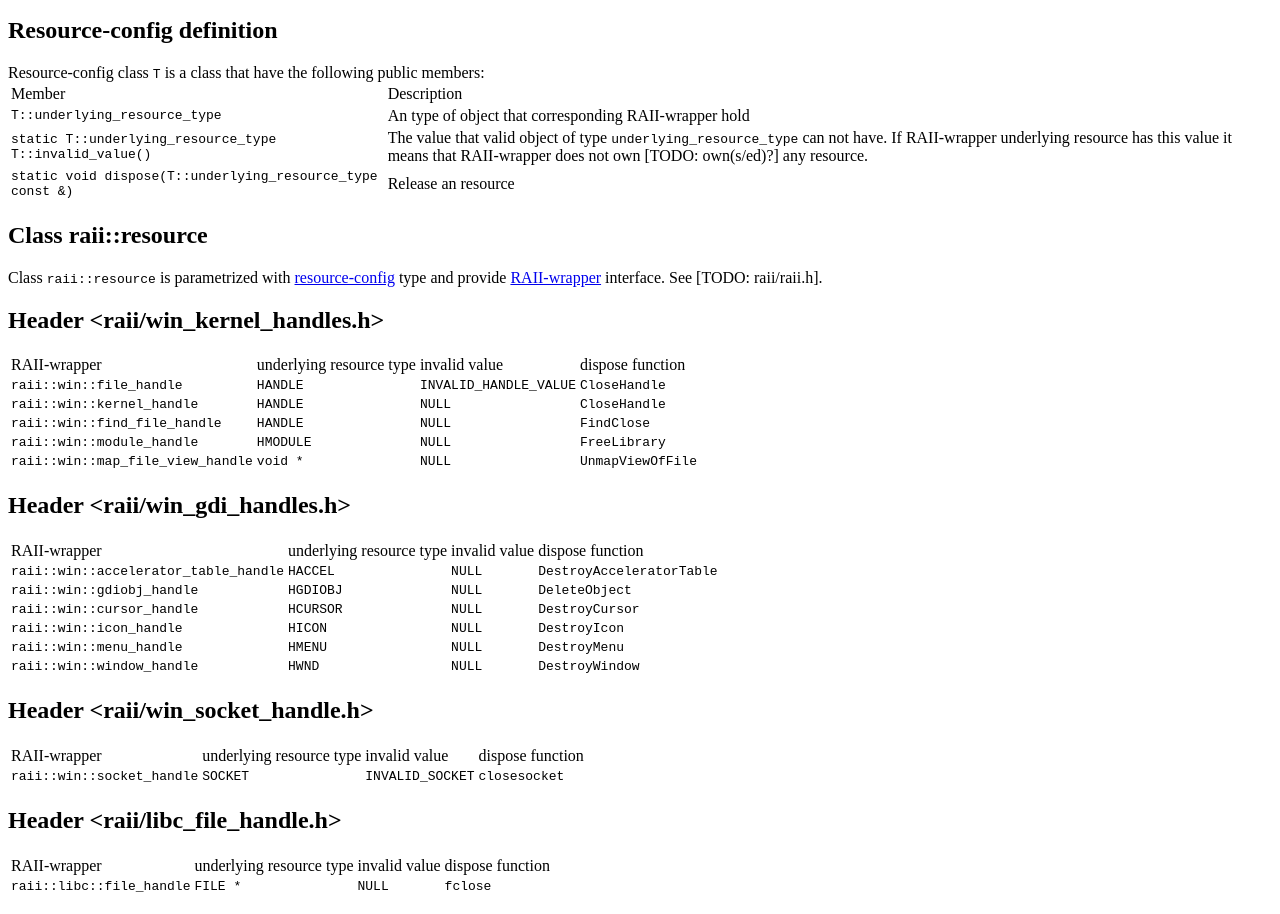
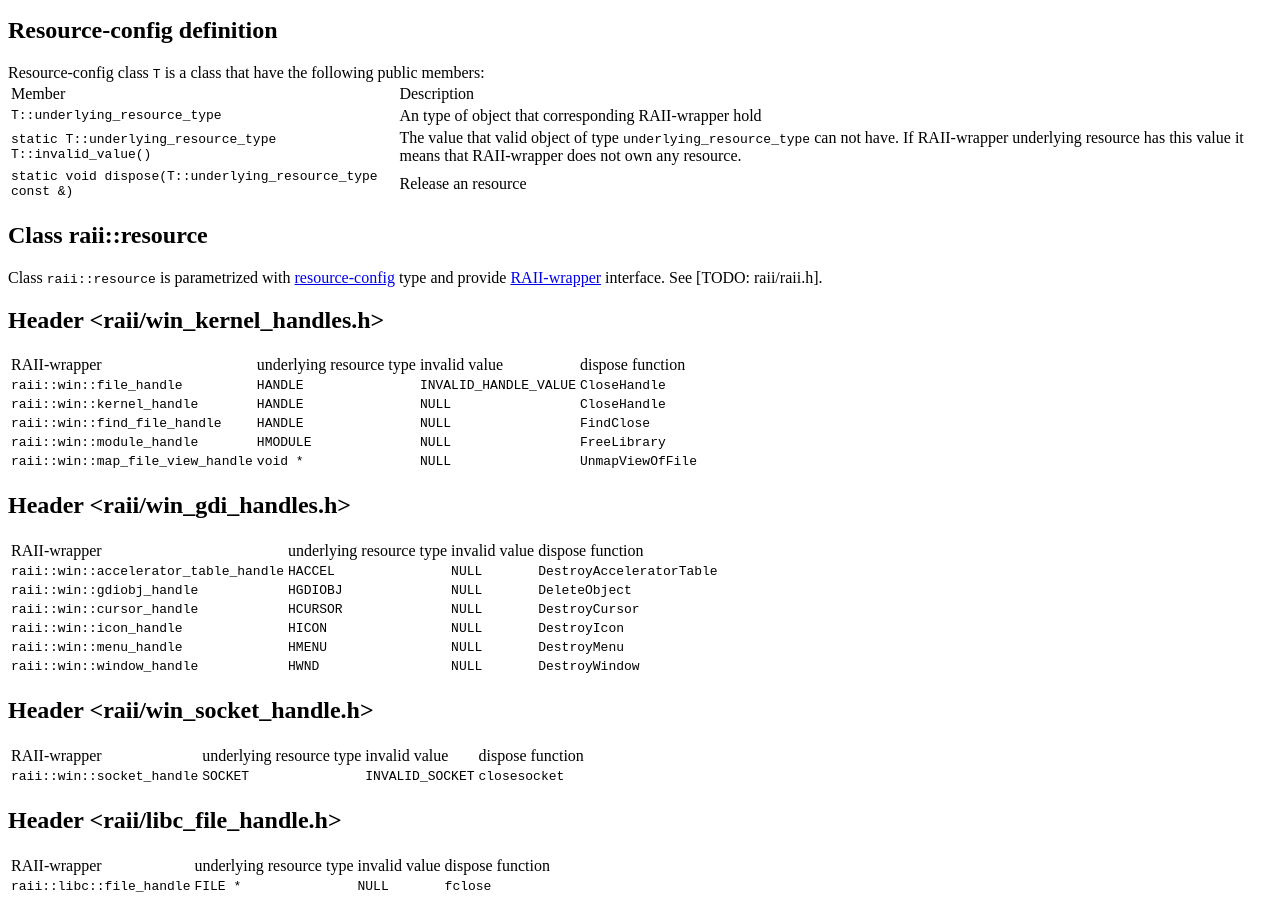
Before and after one commit to sorokin/rcpp, a plain HTML site: page doc/index.html in a window 1280 px wide. Shown: the part 868-1782 px from the top of the page. Drawn offline with Linux system fonts and the light colour scheme.

Commit message:
fixed todo

```diff
--- a/doc/index.html
+++ b/doc/index.html
@@ -110,7 +110,7 @@
                <td><code>static T::underlying_resource_type T::invalid_value()</code></td>
                <td>The value that valid object of type <code>underlying_resource_type</code> can not have.
                If RAII-wrapper underlying resource has this value it means that RAII-wrapper does not
-               own [TODO: own(s/ed)?] any resource.</td>
+               own any resource.</td>
             </tr>
             <tr>
                <td><code>static void dispose(T::underlying_resource_type const &)</code></td>
```
